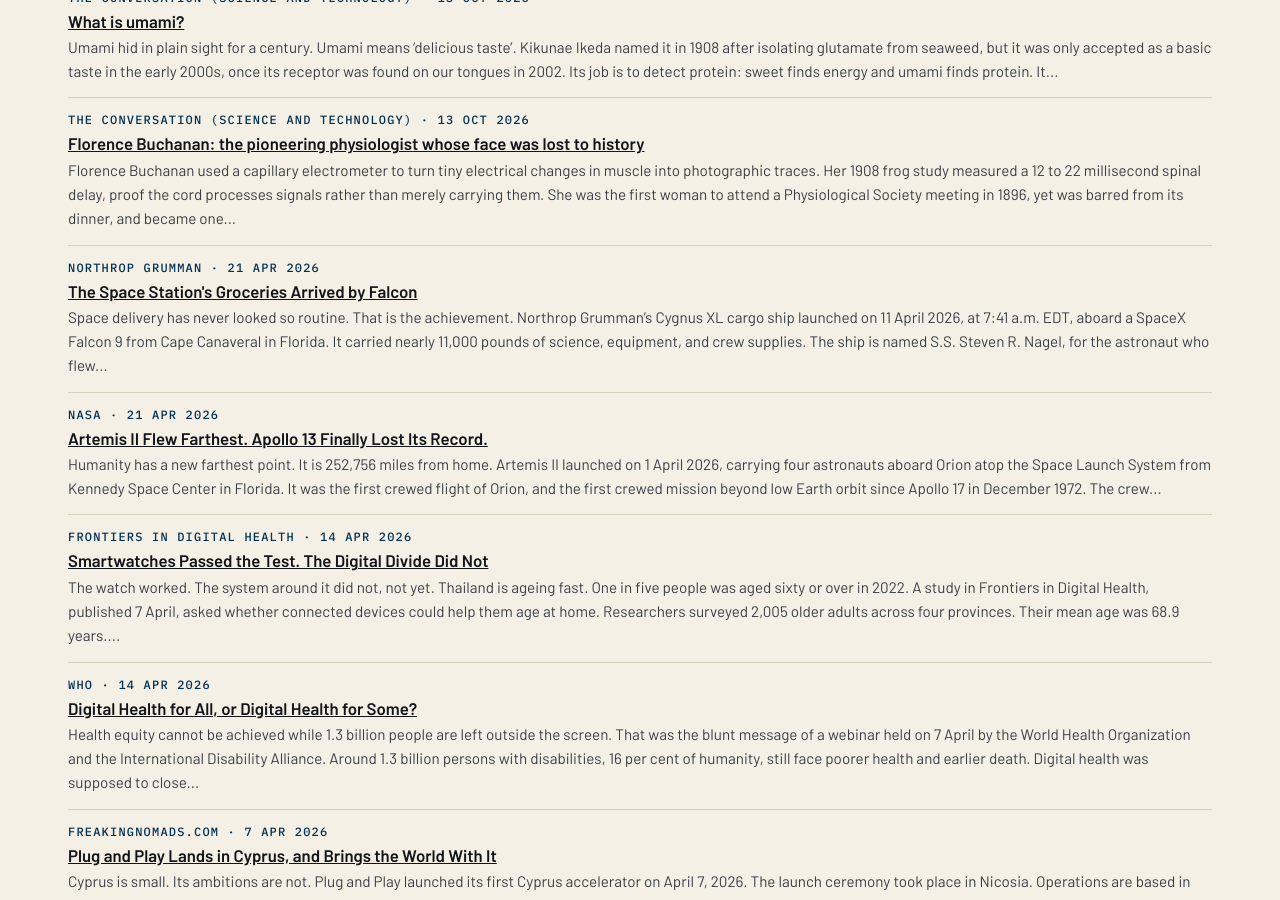
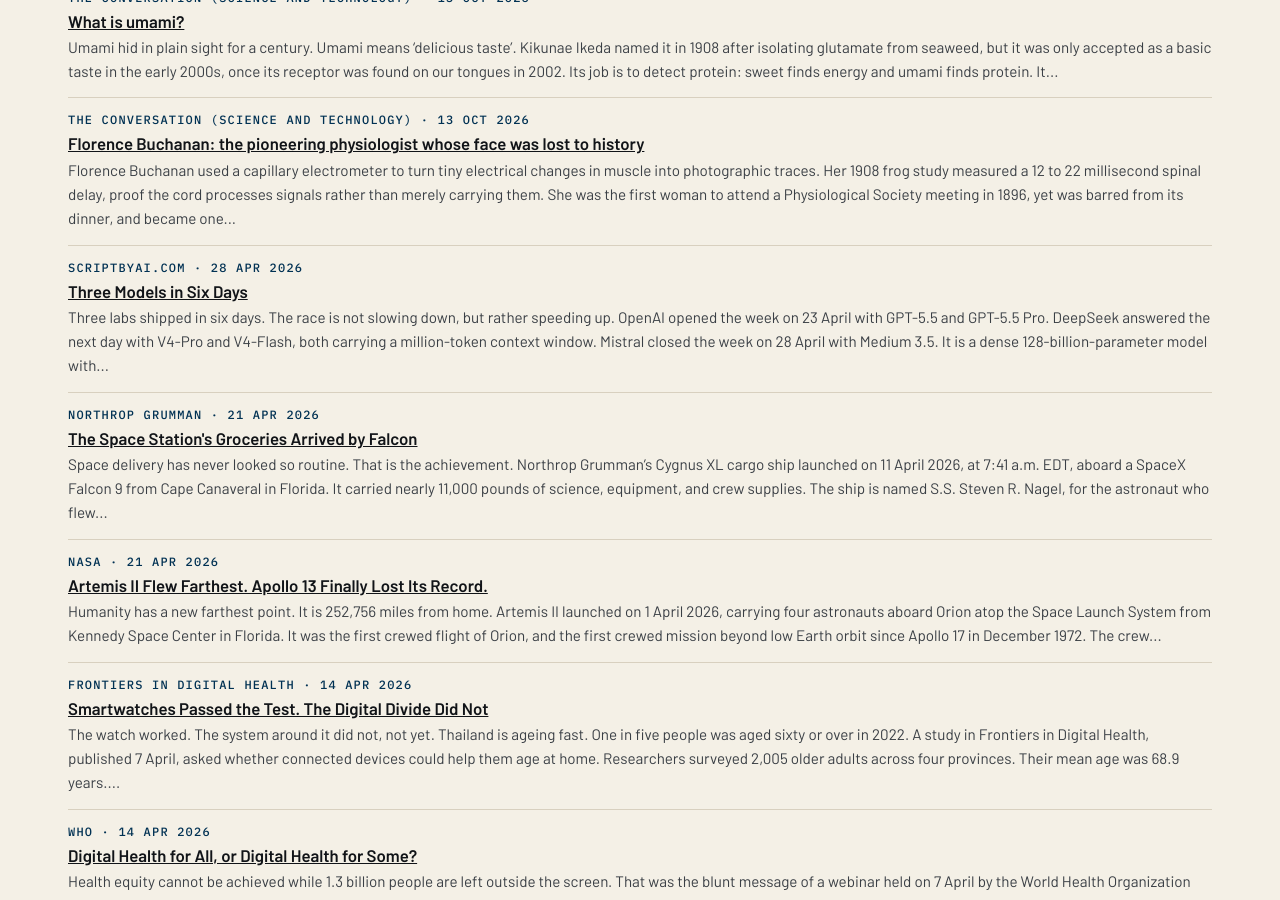
Before and after one commit to katz-news/katz.news, a Jekyll site: the page built from briefs/index.html, in a window 1280 px wide and 900 px high, scrolled down 14549 px. Built offline with Jekyll 4.4.1, drawn with Linux system fonts in a browser that asks for light colours.

Commit message:
Publish 2026-11-06

```diff
--- a/_data/build.yml
+++ b/_data/build.yml
@@ -1 +1 @@
-published_at: 2026-11-06T19:26:13Z
+published_at: 2026-11-06T19:27:42Z
--- /dev/null
+++ b/_posts/briefs/2026-11-06-three-models-in-six-days.md
@@ -0,0 +1,19 @@
+---
+published: true
+title: Three Models in Six Days
+date: 2026-04-28
+section: technology
+source_name: scriptbyai.com
+source_url: https://www.scriptbyai.com/ai-model-release-calendar/
+---
+Three labs shipped in six days. The race is not slowing down, but rather speeding up.
+
+OpenAI opened the week on 23 April with GPT-5.5 and GPT-5.5 Pro. DeepSeek answered the next day with V4-Pro and V4-Flash, both carrying a million-token context window.
+
+Mistral closed the week on 28 April with Medium 3.5. It is a dense 128-billion-parameter model with a 256,000-token window, released as open weights under a Modified MIT licence.
+
+The contrast is the story. One lab sells access. Another gives away the weights. A third offers a million tokens and lets you read the whole library at once.
+
+GPT-5.5 is the closed flagship. DeepSeek V4 is the open challenger, in two sizes: Pro at 1.6 trillion parameters, Flash at 284 billion. Mistral sits between them, frontier-class and downloadable.
+
+Six days, three philosophies, one frantic finish. The models are converging in capability. The business models are diverging fast.
```
